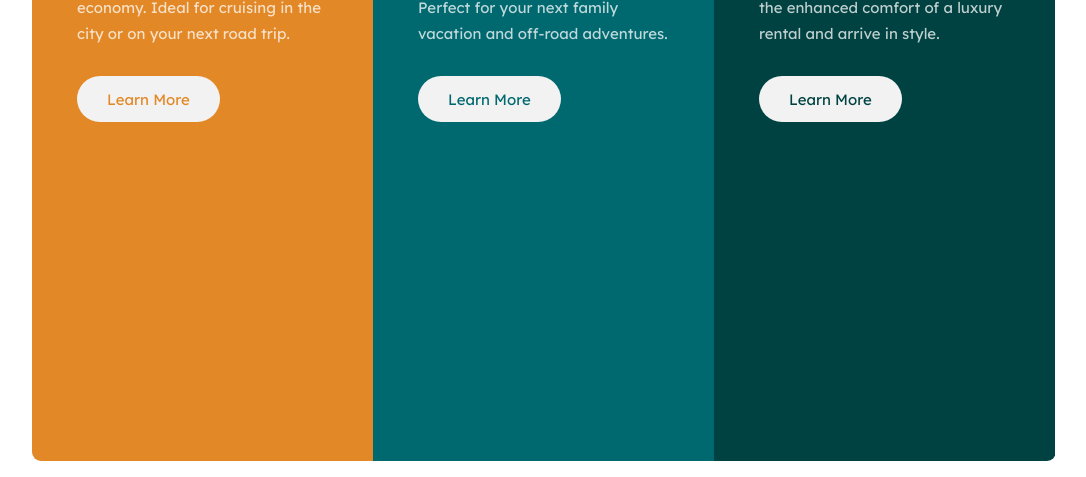
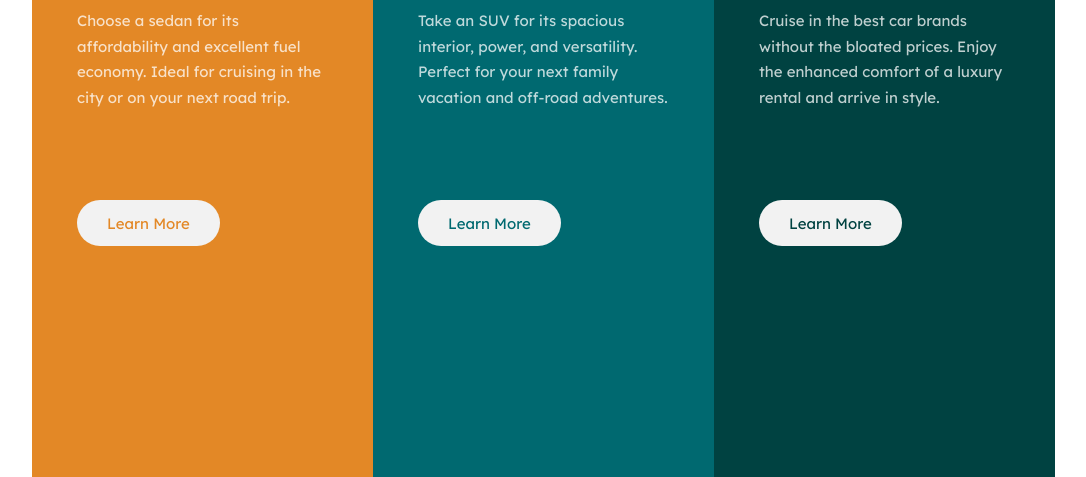
Before and after one commit to rahiii-dev/3cars.info, a plain HTML site: page index.html in a window 1280 px wide. Shown: the part 323-800 px from the top of the page, without its empty margins (96-1182 px from the left). Drawn offline with Linux system fonts and the light colour scheme.

Commit message:
Update style.css

```diff
--- a/css/style.css
+++ b/css/style.css
@@ -88,12 +88,15 @@ a{
     }
     .wrapper{
       width: 80%;
-      margin-block: 5%;
+      margin-block: 10%;
       display: flex;
       flex-direction: row;
       flex-wrap: nowrap;
       border-radius: 0.6rem;
       overflow: hidden;
+    }
+    a{
+        margin-top: 6rem;
     }
     .card{
         width: 33.3%;
```
